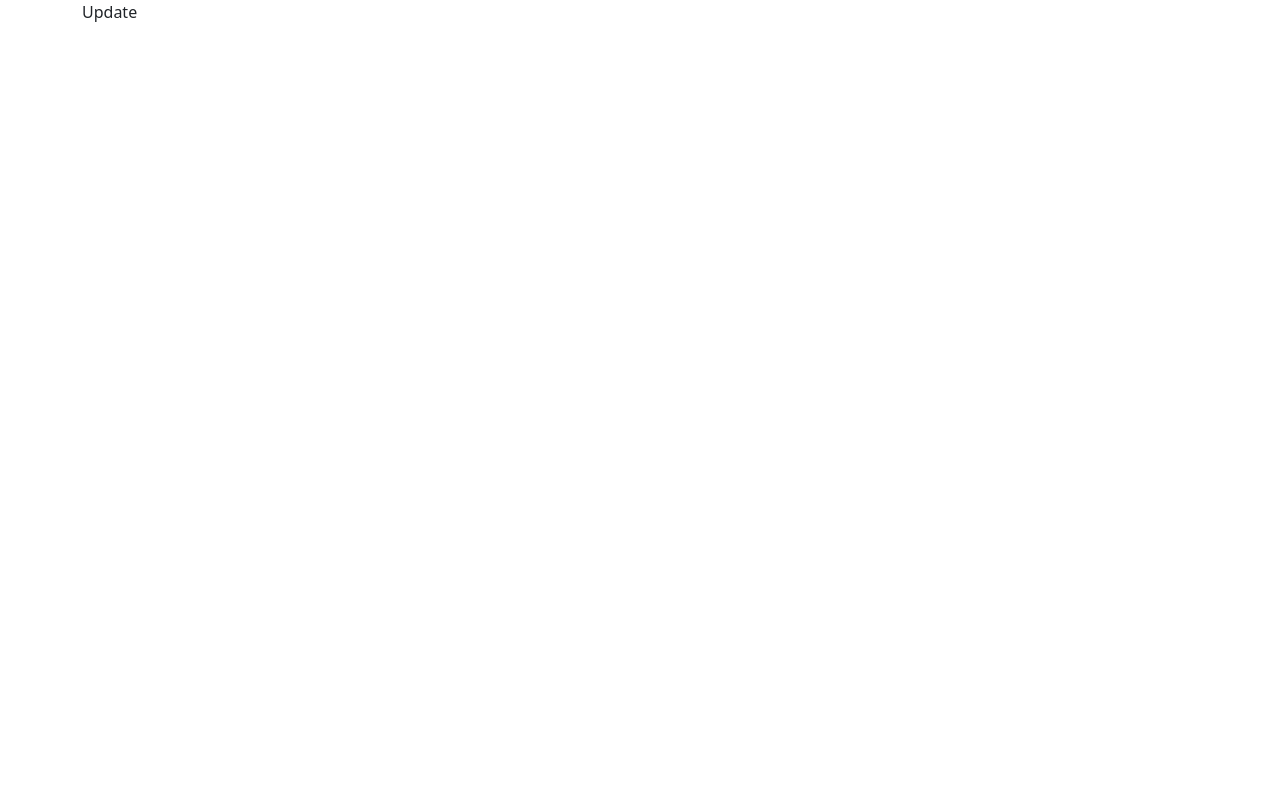
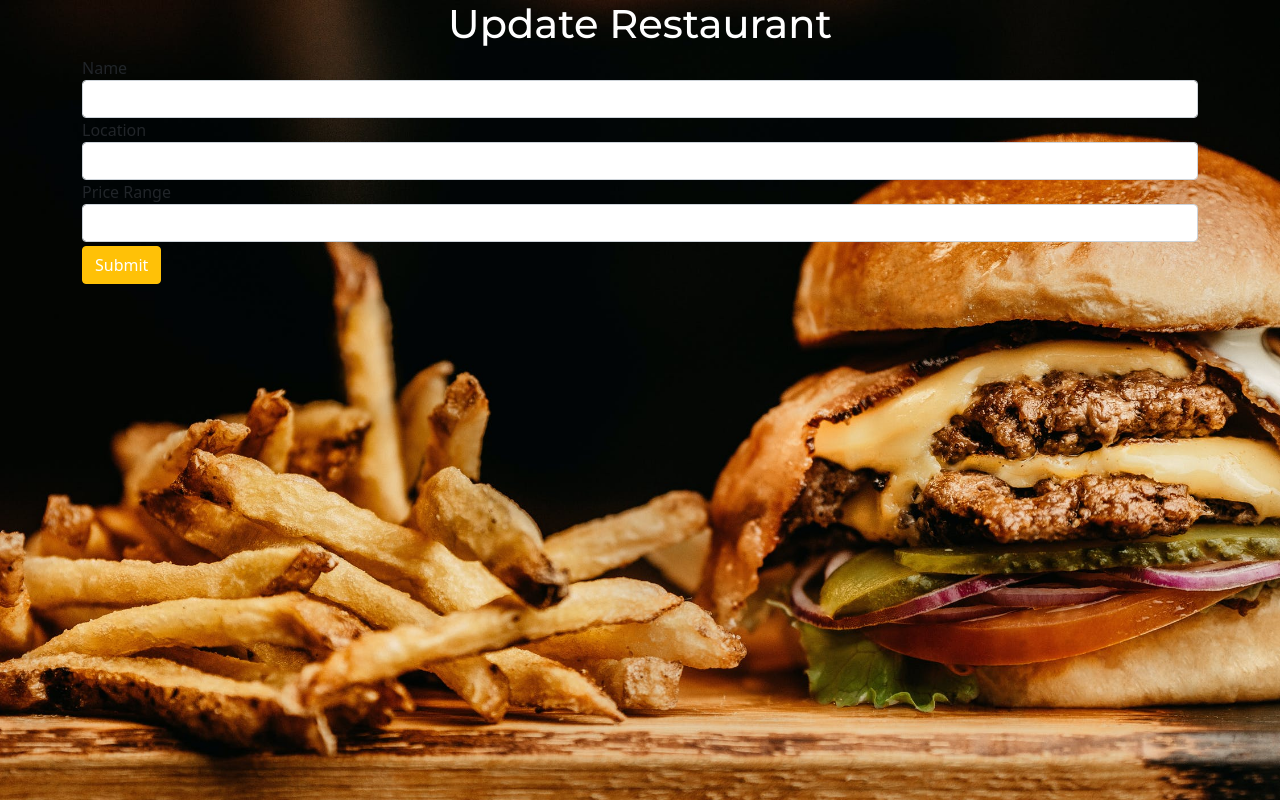
Before and after one commit to SJasonHumphrey/pern-food-review, a React (Create React App) app in the folder client/: page /restaurants/1/update in a window 1280 px wide. Built offline with nearby package versions, Linux system fonts and the light colour scheme; no server answers.

Commit message:
added more functionality and styling

```diff
--- a/client/src/components/Add.js
+++ b/client/src/components/Add.js
@@ -1,18 +1,36 @@
-import React from 'react'
+import React, { useContext, useState } from 'react';
+import RestaurantFinder from '../apis/RestaurantFinder';
+import { RestaurantsContext } from '../context/RestuarantsContext';
 
 const Add = () => {
+
+    const { addRestaurants } = useContext(RestaurantsContext)
+
+    const [name, setName] = useState("");
+    const [location, setLocation] = useState("");
+    const [priceRange, setPriceRange] = useState("");
+const handleSubmit = async(e) => {
+    e.preventDefault()
+    const response = await RestaurantFinder.post("/", {
+        restaurant_name: name,
+        location: location,
+        price_range: priceRange
+    })
+    addRestaurants(response.data.data.restaurant)
+    console.log(response)
+}
   return (
-    <div className="m-4">
+    <div className="mb-4">
          <form action="">
              <div className="row">
                  <div className="col">
-                     <input type="text" className="form-control" placeholder="Name"/>
+                     <input type="text" value={name} onChange={e => setName(e.target.value)} className="form-control" placeholder="Name"/>
                  </div>
                  <div className="col">
-                     <input type="text" className="form-control" placeholder="Location"/>
+                     <input type="text" value={location} onChange={e => setLocation(e.target.value)} className="form-control" placeholder="Location"/>
                  </div>
                  <div className="col">
-                     <select className="custom-select w-100 p-2">
+                     <select className="custom-select w-100 p-2" value={priceRange} onChange={e => setPriceRange(e.target.value)}>
                          <option disabled>Price Range</option>
                          <option value="1">$</option>
                          <option value="2">$$</option>
@@ -21,7 +39,7 @@ const Add = () => {
                          <option value="5">$$$$$</option>
                      </select>
                  </div>
-                 <button className="btn btn-primary col">Add</button>
+                 <button type="submit" onClick={handleSubmit} className="btn btn-warning text-white col">Add</button>
              </div>
          </form>
     </div>
--- /dev/null
+++ b/client/src/components/Header.css
@@ -0,0 +1,4 @@
+@import url('https://fonts.googleapis.com/css2?family=Montserrat:wght@500&family=Raleway:wght@700&display=swap');
+h1 {
+  font-family: 'Montserrat', sans-serif;
+}
--- a/client/src/components/Header.js
+++ b/client/src/components/Header.js
@@ -1,9 +1,10 @@
-import React from 'react'
+import React from 'react';
+import './Header.css'
 
 const Header = () => {
   return (
     <div>
-      <h1 className="font-weight-light display-1 text-center">Yummy Eats</h1>
+      <h1 className="font-weight-light display-1 text-center text-white">Yummy Eats</h1>
     </div>
   )
 }
--- /dev/null
+++ b/client/src/components/List.css
@@ -0,0 +1,4 @@
+body {
+    background-image: url('../assets/food.jpeg');
+    background-size: cover;
+}
--- a/client/src/components/List.js
+++ b/client/src/components/List.js
@@ -1,9 +1,14 @@
 import React, { useContext, useEffect } from 'react'
 import RestaurantFinder from '../apis/RestaurantFinder';
 import { RestaurantsContext } from '../context/RestuarantsContext';
+import { useNavigate } from "react-router-dom";
+import { BsPencilSquare, BsTrashFill } from "react-icons/bs";
+import "./List.css";
+
 
 const List = (props) => {
   const { restaurants, setRestaurants } = useContext(RestaurantsContext)
+  let navigate = useNavigate();
     useEffect(() =>{
         async function fetchData () {
           const response = await RestaurantFinder.get("/")
@@ -12,11 +17,22 @@ const List = (props) => {
         fetchData();
     },[]);
 
+    const handleDelete = async (id) => {
+    const response = await RestaurantFinder.delete(`/${id}`);
+    setRestaurants(restaurants.filter(restaurant => {
+      return restaurant.id !== id
+    }))
+    }
+
+    const handleUpdate = async (id) => {
+    const response = await navigate(`/restaurants/${id}/update`)
+    }
+
   return (
     <div className="list-group m-4">
         <table className="table table-hover">
             <thead>
-                <tr className="bg-primary text-white">
+                <tr className="bg-warning text-white">
                     <th scope="col">Restaurant</th>
                     <th scope="col">Location</th>
                     <th scope="col">Price Range</th>
@@ -25,7 +41,7 @@ const List = (props) => {
                     <th scope="col">Delete</th>
                 </tr>
             </thead>
-            <tbody className="table-dark">
+            <tbody className="table-light">
                 {restaurants && restaurants.map((restaurant) => {
                     return (
                       <tr key={restaurant.id}>
@@ -34,10 +50,10 @@ const List = (props) => {
                        <td>{"$".repeat(restaurant.price_range)}</td>
                        <td>Reviews</td>
                        <td>
-                           <button className="btn btn-warning">Update</button>
+                           <BsPencilSquare onClick={() => handleUpdate(restaurant.id)} className="text-success"/>
                        </td>
                        <td>
-                           <button className="btn btn-danger">Update</button>
+                           <BsTrashFill onClick={() => handleDelete(restaurant.id)} className="text-danger"/>
                        </td>
                       </tr>
                     )
--- /dev/null
+++ b/client/src/components/UpdateRestaurant.js
@@ -0,0 +1,54 @@
+import React, { useEffect, useState } from 'react'
+import { useNavigate, useParams } from 'react-router-dom'
+import RestaurantFinder from '../apis/RestaurantFinder';
+
+const UpdateRestaurant = (props)=> {
+    const {id} = useParams();
+    const [name, setName] = useState("");
+    const [location, setLocation] = useState("");
+    const [priceRange, setPriceRange] = useState("");
+
+    useEffect(()=>{
+        const fetchData = async() => {
+            const response = await RestaurantFinder.get(`/${id}`)
+            setName(response.data.data.restaurants.restaurant_name)
+            setLocation(response.data.data.restaurants.location)
+            setPriceRange(response.data.data.restaurants.price_range)
+        }
+        fetchData();
+    },[]);
+
+    let navigate = useNavigate();
+
+    const handleSubmit = async (e) => {
+        e.preventDefault();
+        const updatedRestaurant = await RestaurantFinder.put(`/${id}`,{
+            restaurant_name: name,
+            location: location,
+            price_range: priceRange,
+        });
+        navigate("/");
+    }
+
+  return (
+      <div>
+         <form action="">
+             <div className="form-group">
+                 <label htmlFor="restaurant_name">Name</label>
+                 <input value={name} onChange={(e) => setName(e.target.value)} id="restaurant_name" className="form-control" type="text" />
+             </div>
+             <div className="form-group">
+                 <label htmlFor="location">Location</label>
+                 <input id="location" value={location} onChange={(e) => setLocation(e.target.value)}className="form-control" type="text" />
+             </div>
+             <div className="form-group">
+                 <label htmlFor="price_range">Price Range</label>
+                 <input value={priceRange} onChange={(e) => setPriceRange(e.target.value)} id="price_range" className="form-control" type="number" />
+             </div>
+             <button type="submit" onClick={handleSubmit} className="btn btn-warning text-white mt-1">Submit</button>
+         </form>
+      </div>
+  )
+}
+
+export default UpdateRestaurant
--- a/client/src/context/RestuarantsContext.js
+++ b/client/src/context/RestuarantsContext.js
@@ -4,8 +4,13 @@ export const RestaurantsContext = createContext();
 
 export const RestaurantsContextProvider = props => {
     const [restaurants, setRestaurants] = useState([])
+
+    const addRestaurants = (restaurant) => {
+        setRestaurants([...restaurants, restaurant])
+    };
+
     return(
-        <RestaurantsContext.Provider value={{restaurants, setRestaurants}}>
+        <RestaurantsContext.Provider value={{restaurants, setRestaurants, addRestaurants}}>
             {props.children}
         </RestaurantsContext.Provider>
 
--- a/client/src/routes/UpdatePage.js
+++ b/client/src/routes/UpdatePage.js
@@ -1,8 +1,12 @@
 import React from 'react'
+import UpdateRestaurant from '../components/UpdateRestaurant'
 
 const UpdatePage = () => {
   return (
-    <div>Update</div>
+    <div>
+      <h1 className="text-center text-white">Update Restaurant</h1>
+      <UpdateRestaurant/>
+    </div>
   )
 }
 
```
Also changed, not shown: client/src/assets/food.jpeg (added).
